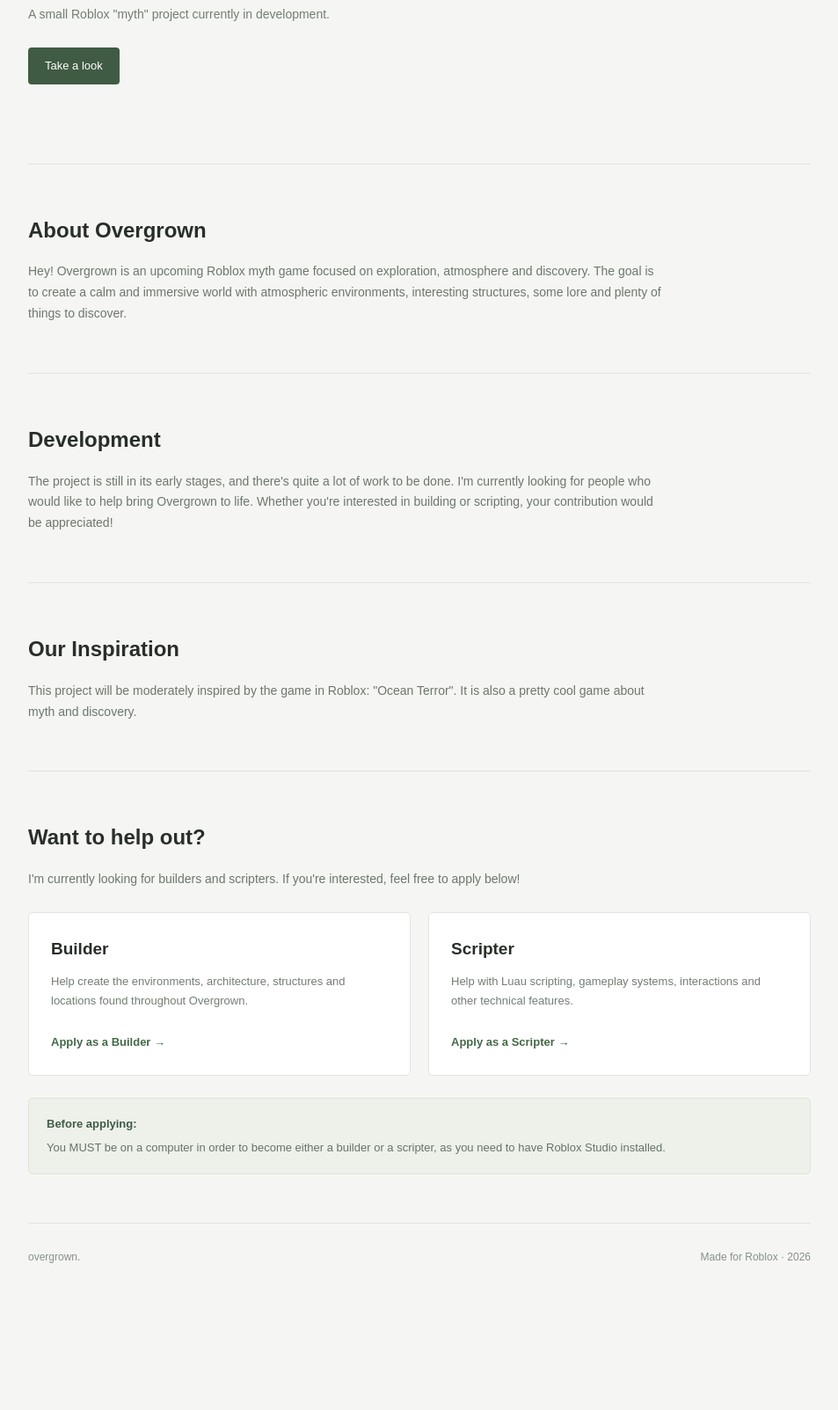
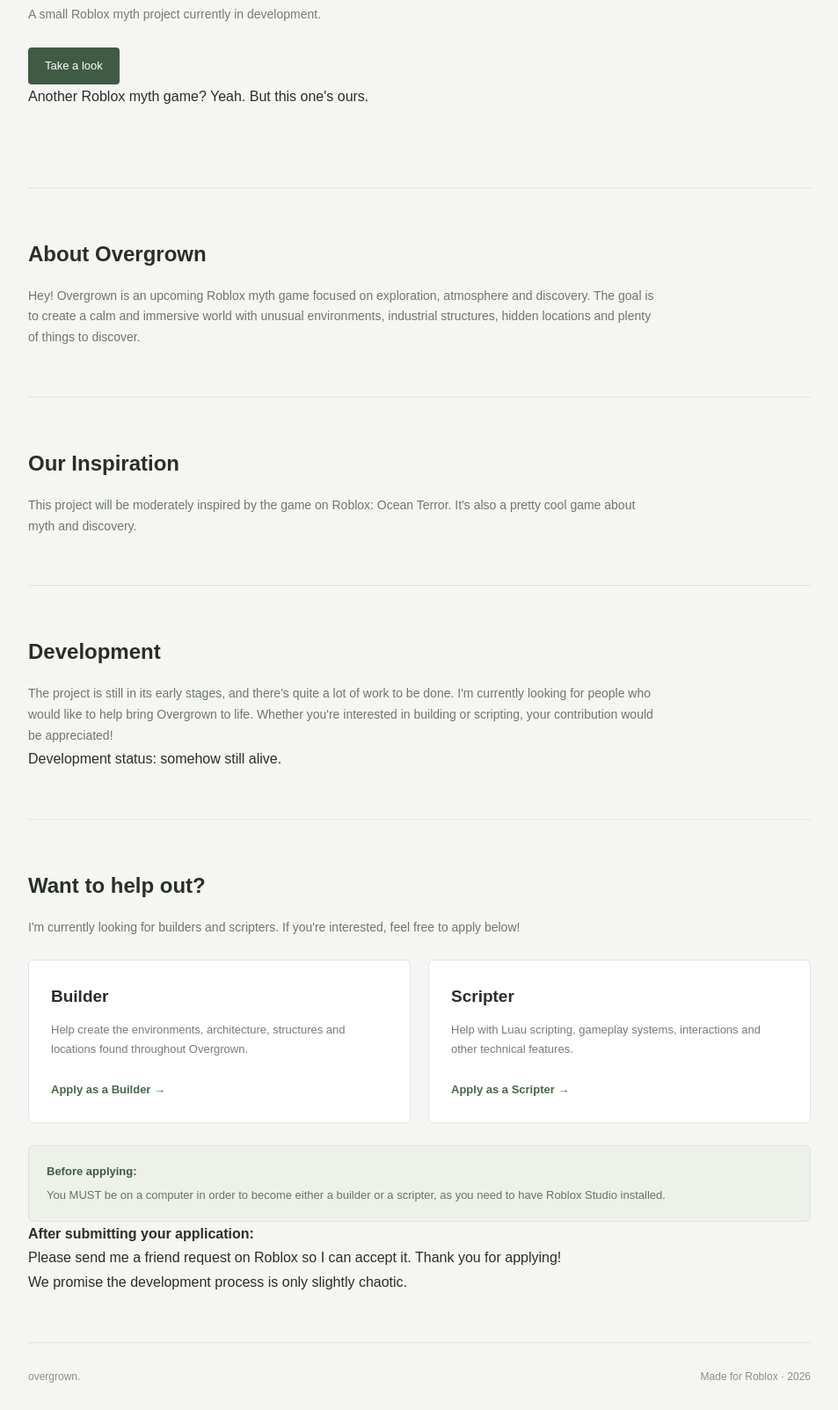
Before and after one commit to Deniz003/overgrown-website, a plain HTML site: page index.html in a window 1280 px wide. Shown: the part 321-1924 px from the top of the page at 88% size, without its empty margins (163-1116 px from the left). Before the commit the page ends 1788 px from the top, so only its background shows below. Drawn offline with Linux system fonts and the light colour scheme.

Commit message:
Update index.html

```diff
--- a/index.html
+++ b/index.html
@@ -7,6 +7,7 @@
     <title>Overgrown — Roblox Myth Project</title>
     <link rel="stylesheet" href="style.css">
 </head>
+
 <body>
 
 <header>
@@ -14,6 +15,7 @@
 
     <nav>
         <a href="#about">About</a>
+        <a href="#inspiration">Inspiration</a>
         <a href="#development">Development</a>
         <a href="#recruitment">Recruitment</a>
     </nav>
@@ -21,27 +23,58 @@
 
 <main>
 
+    <!-- HERO -->
+
     <section class="hero">
-        <span class="tag">ROBLOX PROJECT</span>
+        <span class="tag">ROBLOX MYTH PROJECT</span>
+
         <h1>Overgrown</h1>
-        <p>A small Roblox "myth" project currently in development.</p>
+
+        <p>A small Roblox myth project currently in development.</p>
+
         <a href="#about" class="button">Take a look</a>
+
+        <div class="hero-joke">
+            Another Roblox myth game?
+            <span>Yeah. But this one's ours.</span>
+        </div>
     </section>
+
+
+    <!-- ABOUT -->
 
     <section id="about">
         <h2>About Overgrown</h2>
+
         <p>
             Hey! Overgrown is an upcoming Roblox myth game focused on
             exploration, atmosphere and discovery.
 
             The goal is to create a calm and immersive world with
-            atmospheric environments, interesting structures, some lore
-            and plenty of things to discover.
+            unusual environments, industrial structures, hidden
+            locations and plenty of things to discover.
         </p>
     </section>
 
+
+    <!-- INSPIRATION -->
+
+    <section id="inspiration">
+        <h2>Our Inspiration</h2>
+
+        <p>
+            This project will be moderately inspired by the game
+            on Roblox: Ocean Terror. It's also a pretty cool game
+            about myth and discovery.
+        </p>
+    </section>
+
+
+    <!-- DEVELOPMENT -->
+
     <section id="development">
         <h2>Development</h2>
+
         <p>
             The project is still in its early stages, and there's
             quite a lot of work to be done. I'm currently looking
@@ -49,19 +82,20 @@
             Whether you're interested in building or scripting,
             your contribution would be appreciated!
         </p>
+
+        <div class="development-joke">
+            <span class="status-dot"></span>
+            Development status: somehow still alive.
+        </div>
     </section>
 
-    <section id="inspiration">
-        <h2>Our Inspiration</h2>
-        <p>
-            This project will be moderately inspired by the game in
-            Roblox: "Ocean Terror". It is also a pretty cool game about
-            myth and discovery.
-        </p>
-    </section>
+
+    <!-- RECRUITMENT -->
 
     <section id="recruitment">
-        <h2>Want to help out?</h2>
+
+        <h2 class="rainbow-title">Want to help out?</h2>
+
         <p>
             I'm currently looking for builders and scripters.
             If you're interested, feel free to apply below!
@@ -69,32 +103,49 @@
 
         <div class="roles">
 
+            <!-- BUILDER -->
+
             <div class="role">
                 <h3>Builder</h3>
+
                 <p>
                     Help create the environments, architecture,
                     structures and locations found throughout Overgrown.
                 </p>
-                <a href="https://docs.google.com/forms/d/e/1FAIpQLSfQcybTlmtYAeb37tCPAP7TPUF_dQHZIjg0Nt2QGnpAap-ZGA/viewform?usp=dialog" target="_blank">
+
+                <a href="https://docs.google.com/forms/d/e/1FAIpQLSfQcybTlmtYAeb37tCPAP7TPUF_dQHZIjg0Nt2QGnpAap-ZGA/viewform?usp=dialog"
+                   target="_blank"
+                   rel="noopener noreferrer">
                     Apply as a Builder →
                 </a>
             </div>
 
+
+            <!-- SCRIPTER -->
+
             <div class="role">
                 <h3>Scripter</h3>
+
                 <p>
                     Help with Luau scripting, gameplay systems,
                     interactions and other technical features.
                 </p>
-                <a href="https://docs.google.com/forms/d/e/1FAIpQLSflakFCcdc7mm1zGKa5K0RhAtIYBd3fMvTIa1UsPjLNW6DRIg/viewform?usp=dialog" target="_blank">
+
+                <a href="https://docs.google.com/forms/d/e/1FAIpQLSflakFCcdc7mm1zGKa5K0RhAtIYBd3fMvTIa1UsPjLNW6DRIg/viewform?usp=dialog"
+                   target="_blank"
+                   rel="noopener noreferrer">
                     Apply as a Scripter →
                 </a>
             </div>
 
         </div>
 
+
+        <!-- REQUIREMENT -->
+
         <div class="requirement">
             <strong>Before applying:</strong>
+
             <p>
                 You MUST be on a computer in order to become either
                 a builder or a scripter, as you need to have
@@ -102,9 +153,29 @@
             </p>
         </div>
 
+
+        <!-- APPLICATION NOTE -->
+
+        <div class="application-note">
+            <strong>After submitting your application:</strong>
+
+            <p>
+                Please send me a friend request on Roblox so I can
+                accept it. Thank you for applying!
+            </p>
+        </div>
+
+        <div class="recruitment-joke">
+            We promise the development process is only
+            <span>slightly</span> chaotic.
+        </div>
+
     </section>
 
 </main>
+
+
+<!-- FOOTER -->
 
 <footer>
     <span>overgrown.</span>
```
